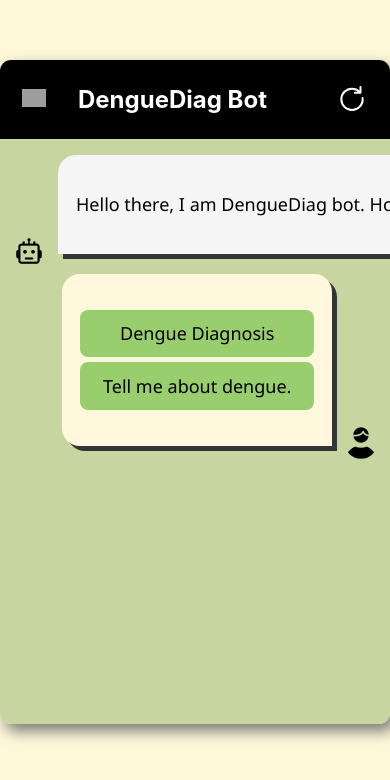
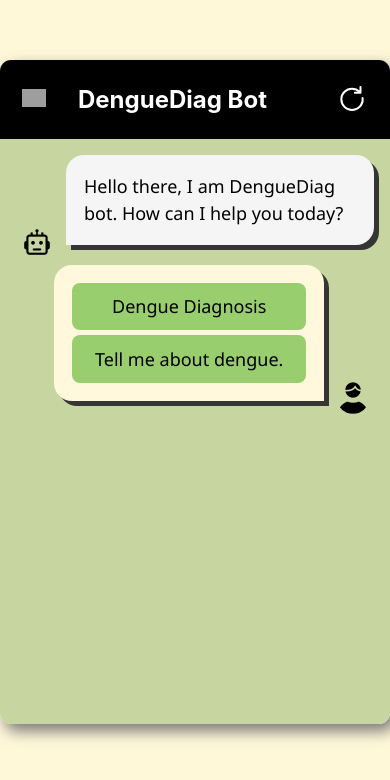
Before and after one commit to Acapu/DENGUEDIAG, a React (Vite) app: page /chat-denguediag in a window 390 px wide. Shown: the top 780 px of the page. Built offline with nearby package versions, Linux system fonts and the light colour scheme; grey boxes are pictures that could not be loaded.

Commit message:
fix typing animation in small device

```diff
--- a/components/Chat/ChatBubble.tsx
+++ b/components/Chat/ChatBubble.tsx
@@ -12,7 +12,7 @@ export default function ChatBody({ id="", dialog = "", type = "bot" }: props) {
     return (
         <li id={id} className={`chat-bubble-container ${type !== 'bot' ? "bubble-right" : ""}`}>
             <div className={`chat-bubble ${type === "bot" ? 'left' : 'right'} ${typeof(dialog) !== 'string' ? 'choice' : 'answer'}`}>
-                <p className={typeof(dialog) === 'string' ? 'word' : ''}>{dialog}</p>
+                <span className={typeof(dialog) === 'string' ? 'word' : ''}>{dialog}</span>
             </div>
             <img src={type === "bot" ? robot : people} alt="Avatar" className={`chat-avatar`}/>
         </li>
--- a/components/Chat/style.css
+++ b/components/Chat/style.css
@@ -139,12 +139,29 @@
 
 
 @keyframes typing {
-    from {
+    0% {
         width: 0;
+        white-space: nowrap;
     }
 
-    to {
+    25% {
+        width: 25%;
+        white-space: nowrap;
+    }
+
+    50% {
+        width: 50%;
+        white-space: nowrap;
+    }
+
+    75% {
+        width: 75%;
+        white-space: nowrap;
+    }
+
+    100% {
         width: 100%;
+        white-space: nowrap;
     }
 }
 
@@ -161,14 +178,16 @@
     font-family: 'Segoe UI', Tahoma, Geneva, Verdana, sans-serif;
 }
 
-.chat-bubble > .word {
-    animation: typing 0.5s steps(40, end);
+.chat-bubble>.word {
+    animation: typing 0.5s steps(50, end);
+    animation-fill-mode: backwards;
     overflow: hidden;
-    white-space: nowrap;
+    margin: 0px;
+    display: block;
 }
 
 .answer {
-    animation: typing 3s steps(40, end);
+    animation: typing 3s steps(50, end);
 }
 
 .choice {
@@ -220,13 +239,37 @@
 }
 
 @media (max-width: 800px) {
+
+    @keyframes typing {
+        0% {
+            width: 0;
+            white-space: nowrap;
+        }
+
+        25% {
+            width: 25%;
+        }
+
+        50% {
+            width: 50%;
+        }
+
+        75% {
+            width: 75%;
+        }
+
+        100% {
+            width: 100%;
+        }
+    }
+
     .chat-container {
         max-width: 100%;
         width: 100%;
     }
 
     .chat-body {
-        padding: 1em 0.5em;
+        padding: 1em 1em;
     }
 }
 
```
